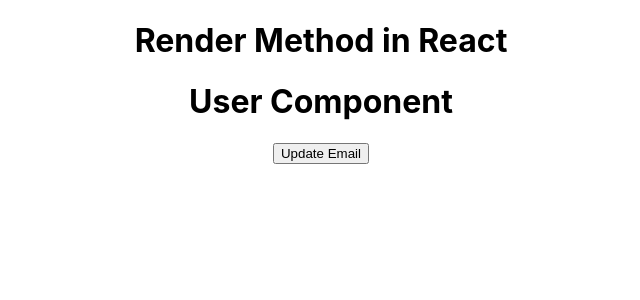
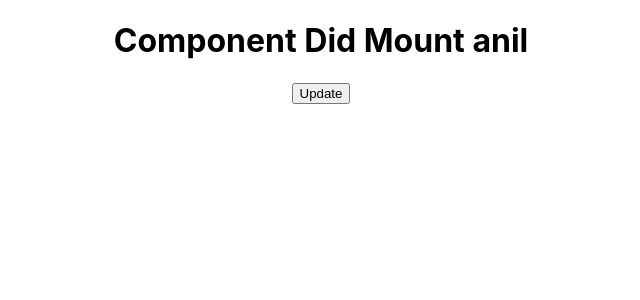
Before and after one commit to NayakVandana/React_js, a React (Create React App) app in the folder blog/: page / in a window 1280 px wide. Shown: the top 300 px of the page, without its empty margins (319-959 px from the left). Built offline with nearby package versions, Linux system fonts and the light colour scheme.

Commit message:
componentDidMount

```diff
--- a/blog/src/App.js
+++ b/blog/src/App.js
@@ -1,16 +1,28 @@
 import './App.css';
 import React from 'react'
-import User from './User'
-function App() {
-const [name,setName]=React.useState("Anil")
+class App extends React.Component {
+  constructor()
+  {
+    super();
+    console.warn("constructor")
+    this.state={name:"anil"}
+  }
+  componentDidMount()
+  {
+    console.warn("componentDidMount")
 
-  return (
-    <div className="App">
-     <h1>Render Method in React</h1>
-     <User />
-     {/* <button onClick={()=>setName("Sidhu")}>Update Name</button> */}
-    </div>
-  );
+  }
+  render()
+  {
+    console.warn("render")
+
+    return (
+      <div className="App">
+        <h1>Component Did Mount {this.state.name}</h1>
+        <button onClick={()=>this.setState({name:"Sidhu"})}>Update</button>
+      </div>
+    );
+  }
 }
 
 export default App;
```
